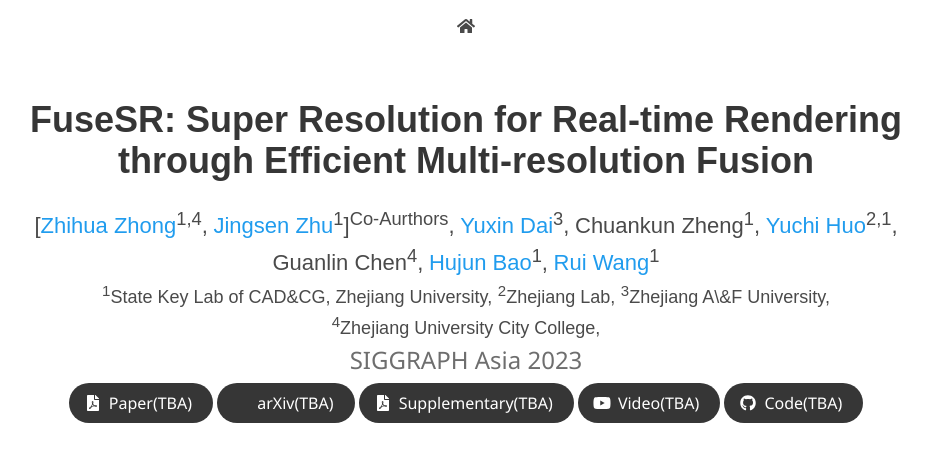
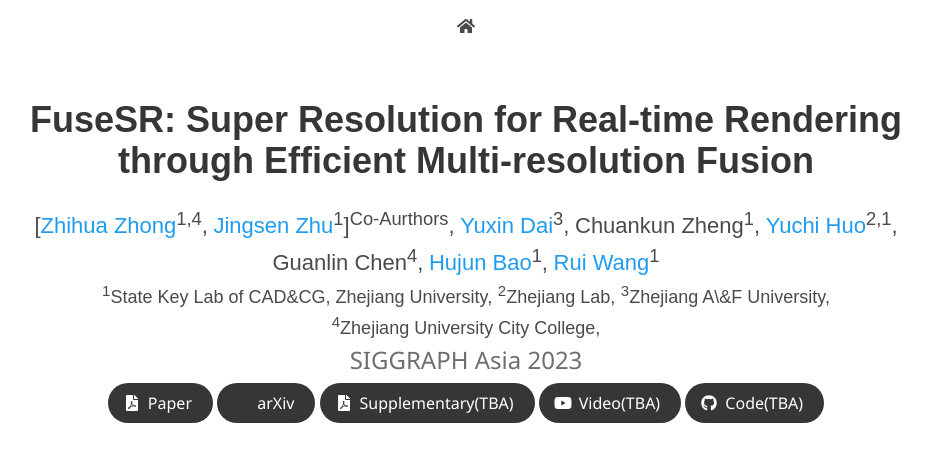
Before and after one commit to Isaac-Paradox/Isaac-Paradox.github.io, a Jekyll site: the page FuseSR/index.html, which Jekyll copies as it is, in a window 1280 px wide and 900 px high, cut to the strip 0-536 px from the top of the window. Shown: the top 462 px of the strip, without its empty margins (174-1105 px from the left). Built offline with Jekyll 4.4.1, drawn with Linux system fonts in a browser that asks for light colours; nearby versions of some CDN libraries; some web fonts are replaced; library files that are not in the unit come from our copies; a style sheet for code colours, icons or effects is not loaded.

```diff
--- a/FuseSR/index.html
+++ b/FuseSR/index.html
@@ -137,21 +137,21 @@
             <div class="link-block"> -->
               <!-- PDF Link. -->
               <span class="link-block">
-                <a href="#"
+                <a href="https://arxiv.org/pdf/2310.09726"
                    class="external-link button is-normal is-rounded is-dark">
                   <span class="icon">
                       <i class="fas fa-file-pdf"></i>
                   </span>
-                  <span>Paper(TBA)</span>
+                  <span>Paper</span>
                 </a>
               </span>
               <span class="link-block">
-                <a href="#"
+                <a href="https://arxiv.org/abs/2310.09726"
                    class="external-link button is-normal is-rounded is-dark">
                   <span class="icon">
                       <i class="ai ai-arxiv"></i>
                   </span>
-                  <span>arXiv(TBA)</span>
+                  <span>arXiv</span>
                 </a>
               </span>
               <span class="link-block">
```
